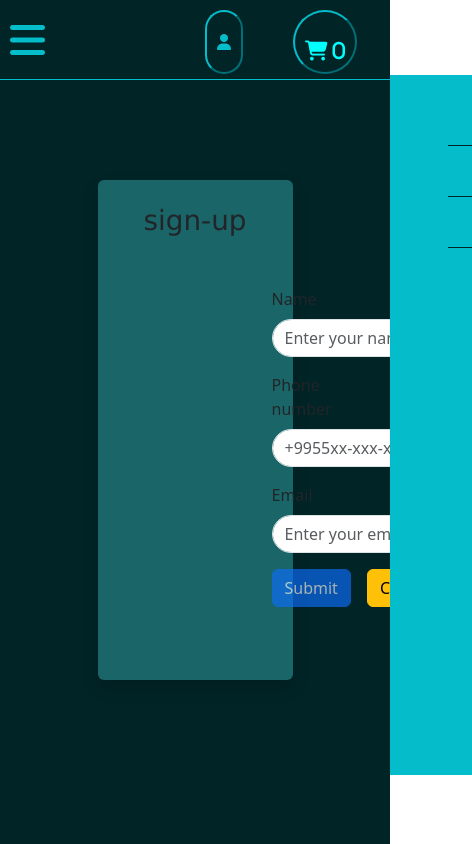
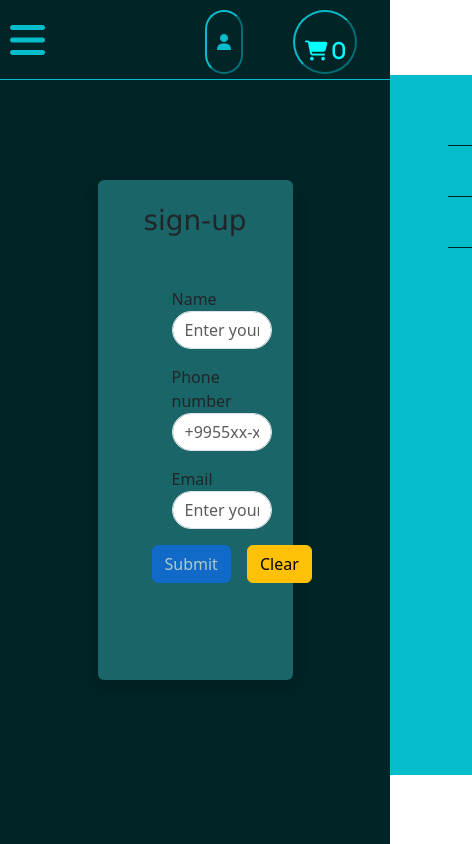
Before and after one commit to anisharuxia/angular-project, an Angular app: page /signup in a window 390 px wide. Shown: the top 844 px of the page, 472 px wide, since content can reach past the window. Built offline with nearby package versions, Linux system fonts and the light colour scheme.

Commit message:
update
responsive++

```diff
--- a/src/app/app.component.css
+++ b/src/app/app.component.css
@@ -59,16 +59,20 @@ header div.registericon button i{
 }
 
 
-@media screen and (max-width:2560px) {
-    header div.registericon{
-     margin-left: 1700px;
+@media screen and (max-width:1503px) {
+ main header div.registericon{
+    margin-left: 200px;
+ }
 
-    }
 }
+
+
+
+
 
 @media screen and (max-width:1440px) {
     header div.registericon{
-        margin-left: 700px;
+        margin-left: 500px;
     }
 }
 
@@ -126,7 +130,7 @@ header div.registericon button i{
         transition: 0.4s ease-in-out;
     }
     header div.registericon{
-        margin-left: 500px;
+        margin-left: 400px;
     }
 }
 
--- a/src/app/features/cart-page/cart-page.component.css
+++ b/src/app/features/cart-page/cart-page.component.css
@@ -24,3 +24,9 @@ color:#012426 ;
       margin-top: 200px;
    }
 }
+
+@media screen and (max-width:1503px) {
+   div.card{
+      margin-top: 200px;
+   }
+}
--- a/src/app/features/catalog/catalog.component.css
+++ b/src/app/features/catalog/catalog.component.css
@@ -8,6 +8,11 @@
 .card{
     width: 190px;
 
+}
+input{
+    width: 400px;
+    height: 30px;
+    margin-left: 70px;
 }
 
 /* body{
@@ -105,3 +110,13 @@ div#toplist{
         flex-wrap: wrap;
     }
 }
+
+@media screen and (max-width:768px){
+
+  div.carditem{
+    display: flex;
+
+    justify-content: center;
+  }
+
+}
--- a/src/app/features/catalog/catalog.component.html
+++ b/src/app/features/catalog/catalog.component.html
@@ -30,9 +30,9 @@
                          </h6>
                      </div>
                       <h3 class="mb-0 font-weight-semibold">${{item.price}}</h3>
-                      <button routerLink="/view-details/{{item.id}}"  class="btn btn-sm btn-warning mt-2"><i class="fa fa-solid fa-info mr-2"></i>&nbsp;&nbsp; view details</button>
-                       <button (click)="addtocart(item)" class="btn btn-sm btn-warning mt-2"><i class="fa fa-cart-plus mr-2"></i> Add to cart</button>&nbsp;
-                       <button (click)="removeitem(item)" class="btn btn-sm btn-danger mt-2"> <i class="fa fa-remove mr-2"></i>Delete item</button>
+                      <button routerLink="/view-details/{{item.id}}"  class="btn btn-sm btn-warning mt-2 dicrease"><i class="fa fa-solid fa-info mr-2"></i>&nbsp;&nbsp; view details</button>
+                       <button (click)="addtocart(item)" class="btn btn-sm btn-warning mt-2 dicrease" ><i class="fa fa-cart-plus mr-2"></i> Add to cart</button>&nbsp;
+                       <button (click)="removeitem(item)" class="btn btn-sm btn-danger mt-2 dicrease"> <i class="fa fa-remove mr-2"></i>Delete item</button>
 
                  </div>
              </div>
--- a/src/app/features/homw/homw.component.css
+++ b/src/app/features/homw/homw.component.css
@@ -155,7 +155,7 @@ div.main-body{
 
 @media screen and (max-width:1440px) {
     main section.popularproducts div#toplist{
-        margin-left: 300px;
+        margin-left: -600px;
     }
 
     main section.popularproducts hr{
@@ -180,15 +180,20 @@ div.main-body{
 @media screen and (max-width:768px) {
     .secondcardblock{
         display: block;
+          display: flex;
+          margin-left: 10px;
+    }
+
+
+}
+
+@media screen and(max-width:426px) {
+    main section.popularproducts div#toplist{
+        display: flex;
+        flex-direction: column;
     }
 
 
 
-    .secondcardblock{
-        display: flex;
-
-    }
-
-
 
 }
--- a/src/app/features/homw/homw.component.html
+++ b/src/app/features/homw/homw.component.html
@@ -45,9 +45,9 @@
 
 
 
-          <div class="container-fluid" >
+          <div class="container-fluid " >
             <div class="row">
-               <div class="col-md-2 mt-3">
+               <div class="col-md-2 mt-3 ro1">
                    <div class="card mt-2 main-body">
                        <div class="card-body">
                            <div class="card-img-actions">
@@ -109,8 +109,8 @@
 
          </div>
 
-         <section class="secondcardblock">
-            <div class="container-fluid" >
+         <section class="secondcardblock ">
+            <div class="container-fluid  " >
                 <div class="row">
                    <div class="col-md-2 mt-3">
                        <div class="card mt-2 main-body">
@@ -139,8 +139,8 @@
 
              </div>
 
-             <div class="container-fluid" >
-                <div class="row">
+             <div class="container-fluid " >
+                <div class="row ">
                    <div class="col-md-2 mt-3">
                        <div class="card mt-2 main-body">
                            <div class="card-body">
@@ -168,7 +168,7 @@
              </div>
 
 
-             <div class="container-fluid" >
+             <div class="container-fluid " >
                 <div class="row">
                    <div class="col-md-2 mt-3">
                        <div class="card mt-2 main-body">
--- a/src/app/features/sign-up/sign-up.component.css
+++ b/src/app/features/sign-up/sign-up.component.css
@@ -59,3 +59,24 @@ h1{
         width: 200px;
     }
 }
+
+
+@media screen and (max-width:768px) {
+    input{
+     margin: 0px 30px 0px 30px;
+    }
+}
+
+@media screen and (max-width:426px) {
+    input{
+      width: 100px;
+      margin: 0px 100px 0px 0px;
+    }
+    label{
+        margin: 0px 100px 0px 0px;
+    }
+
+    .formcontrol{
+      margin-left: -120px;
+    }
+}
--- a/src/app/features/sign-up/sign-up.component.html
+++ b/src/app/features/sign-up/sign-up.component.html
@@ -45,14 +45,14 @@
 
      >
    </div>
-   <div class="mb-3 d-flex gap-3 alighn-item center registration">
-   <button class="btn btn-primary"
+   <div class="mb-3 d-flex gap-3 alighn-item center registration ">
+   <button class="btn btn-primary formcontrol "
    [disabled]="!form.valid"
    (click)="onsubmit(form)">Submit</button>
 
 
 
-    <button class="btn btn-warning "
+    <button class="btn btn-warning  "
      (click)="form.reset()">Clear</button>
    </div>
 </form>
```
